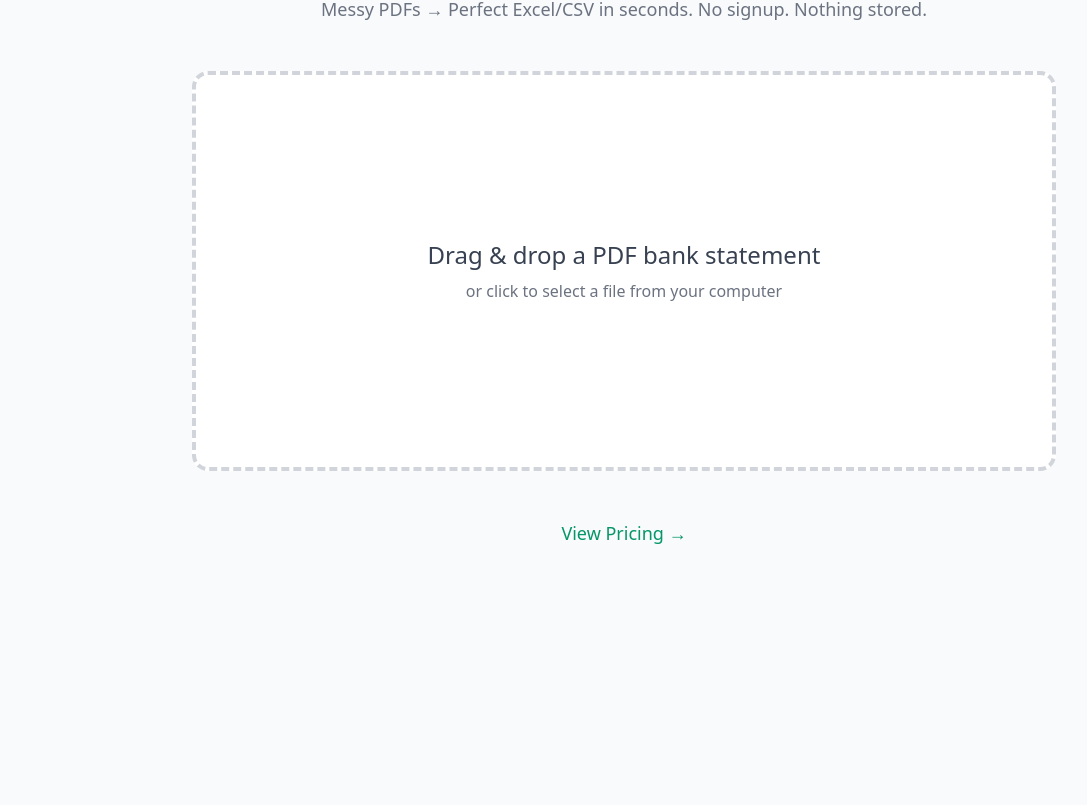
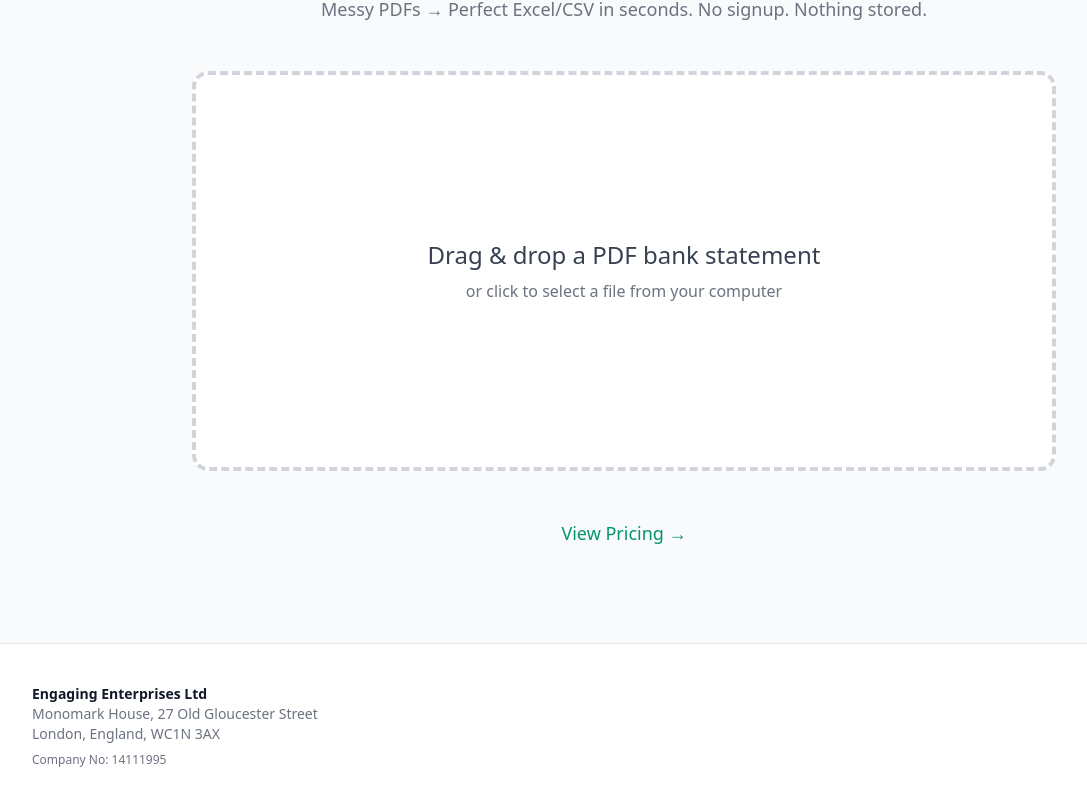
Before and after one commit to timarmstead/docneat-frontend, a Next.js app: page / in a window 1280 px wide. Shown: the part 253-1058 px from the top of the page, without its empty margins (16-1103 px from the left). Before the commit the page ends 896 px from the top, so only its background shows below. Built offline with nearby package versions, Linux system fonts and the light colour scheme.

Commit message:
Update layout.tsx
adding company detail footer

```diff
--- a/app/layout.tsx
+++ b/app/layout.tsx
@@ -17,11 +17,24 @@ export default function RootLayout({
 }) {
   return (
     <html lang="en">
-      <body className="antialiased bg-gray-50">
+      <body className="antialiased bg-gray-50 flex flex-col min-h-screen">
         <Navbar />
-        <main className="pt-20 md:pt-24 min-h-screen">
+
+        {/* The flex-grow class ensures the main content pushes the footer to the bottom */}
+        <main className="pt-20 md:pt-24 flex-grow">
           {children}
         </main>
+
+        <footer className="w-full py-10 px-6 md:px-12 border-t border-gray-200 bg-white">
+          <div className="max-w-7xl mx-auto">
+            <div className="flex flex-col text-left text-sm text-gray-500">
+              <span className="font-bold text-gray-900">Engaging Enterprises Ltd</span>
+              <span>Monomark House, 27 Old Gloucester Street</span>
+              <span>London, England, WC1N 3AX</span>
+              <span className="mt-2 text-xs">Company No: 14111995</span>
+            </div>
+          </div>
+        </footer>
       </body>
     </html>
   )
```
